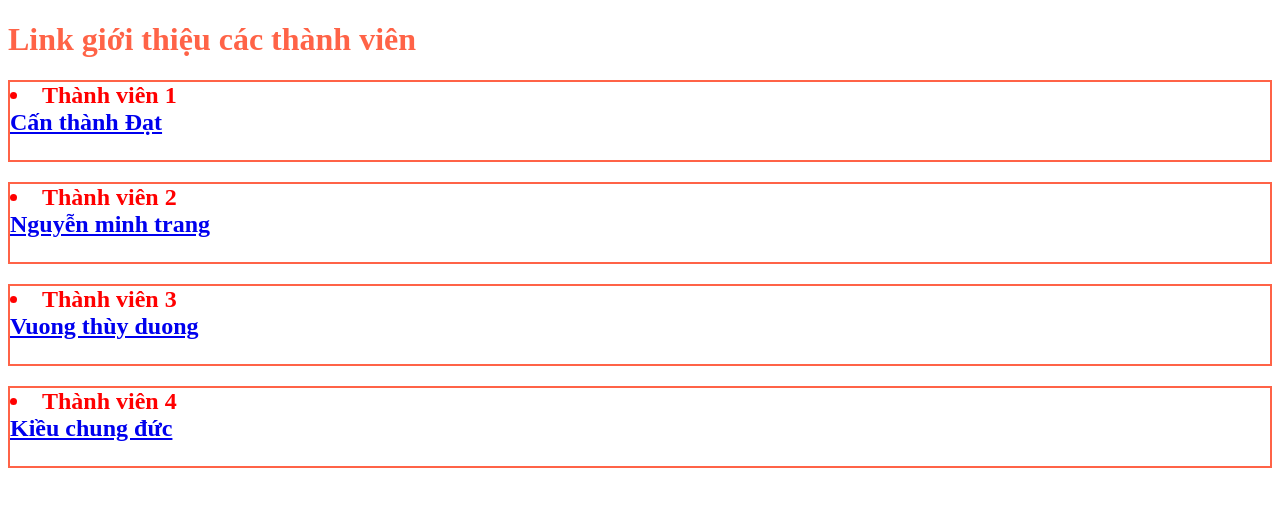
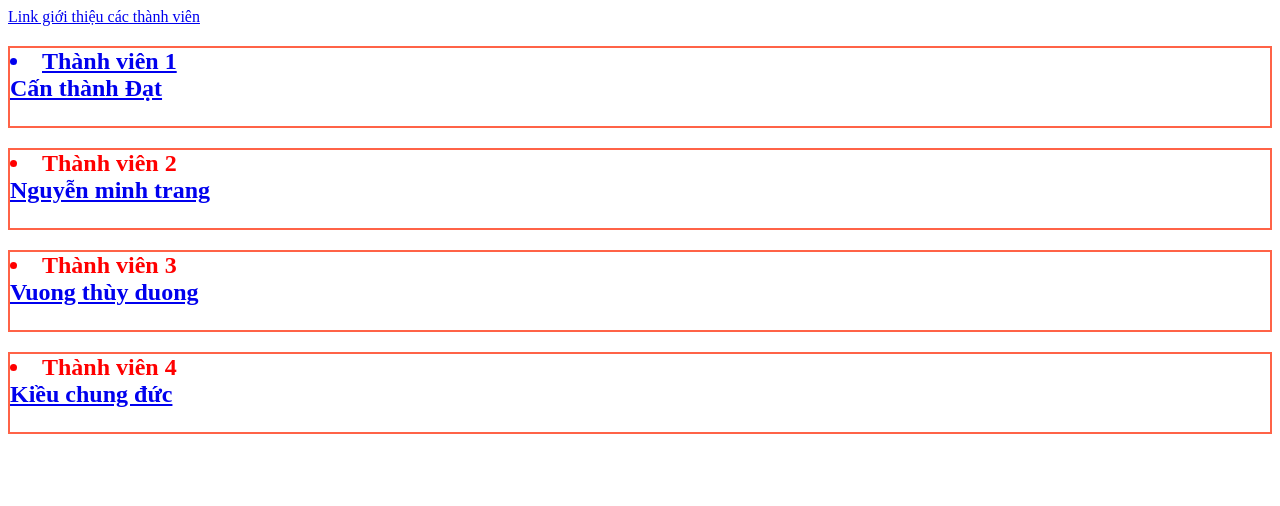
Before and after one commit to conan123947/conan123947.github.io, a plain HTML site: page index.html in a window 1280 px wide. Drawn offline with Linux system fonts and the light colour scheme.

Commit message:
Initial commit

```diff
--- a/index.html
+++ b/index.html
@@ -4,7 +4,7 @@
 <title>Giới thiớu thành viên</title>
 </head>
 <body text="#FF0000">
-  <h1 style="color:Tomato;">Link giới thiệu các thành viên </h1>
+  <a href="https://conan123947.github.io">Link giới thiệu các thành viên </h1>
 <p>
 <h2 style="border:2px solid Tomato";>
   <li>Thành viên 1</li>
```
